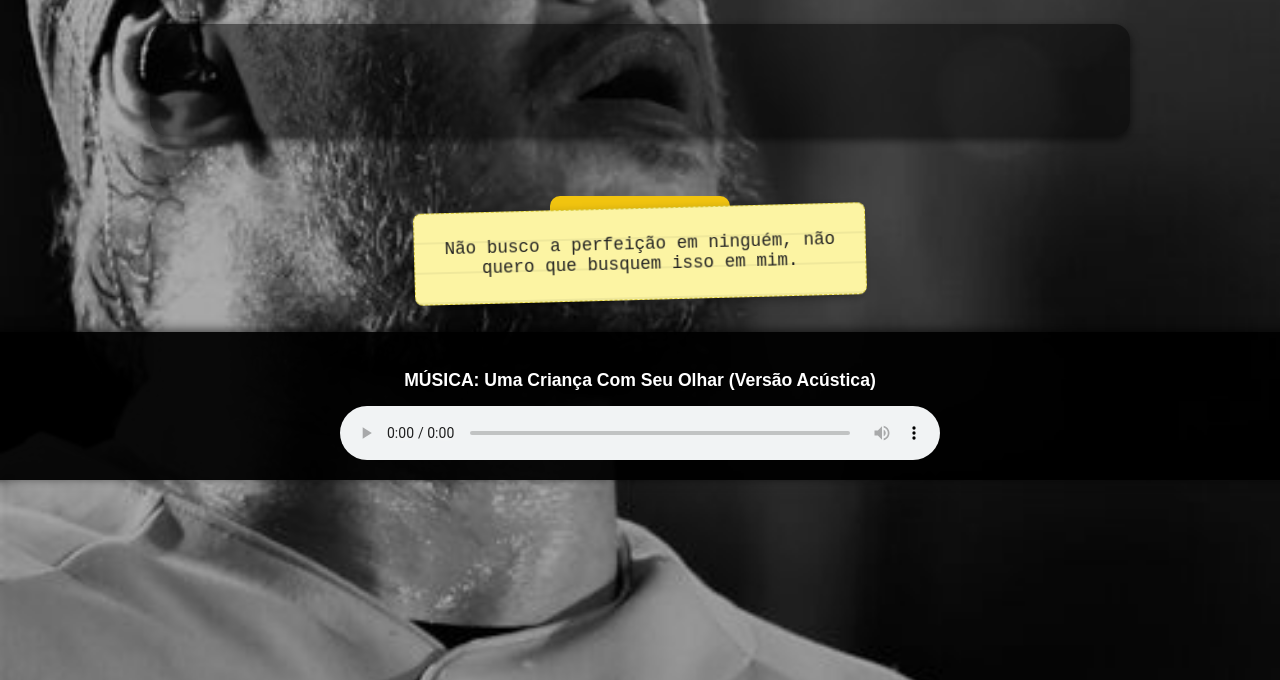
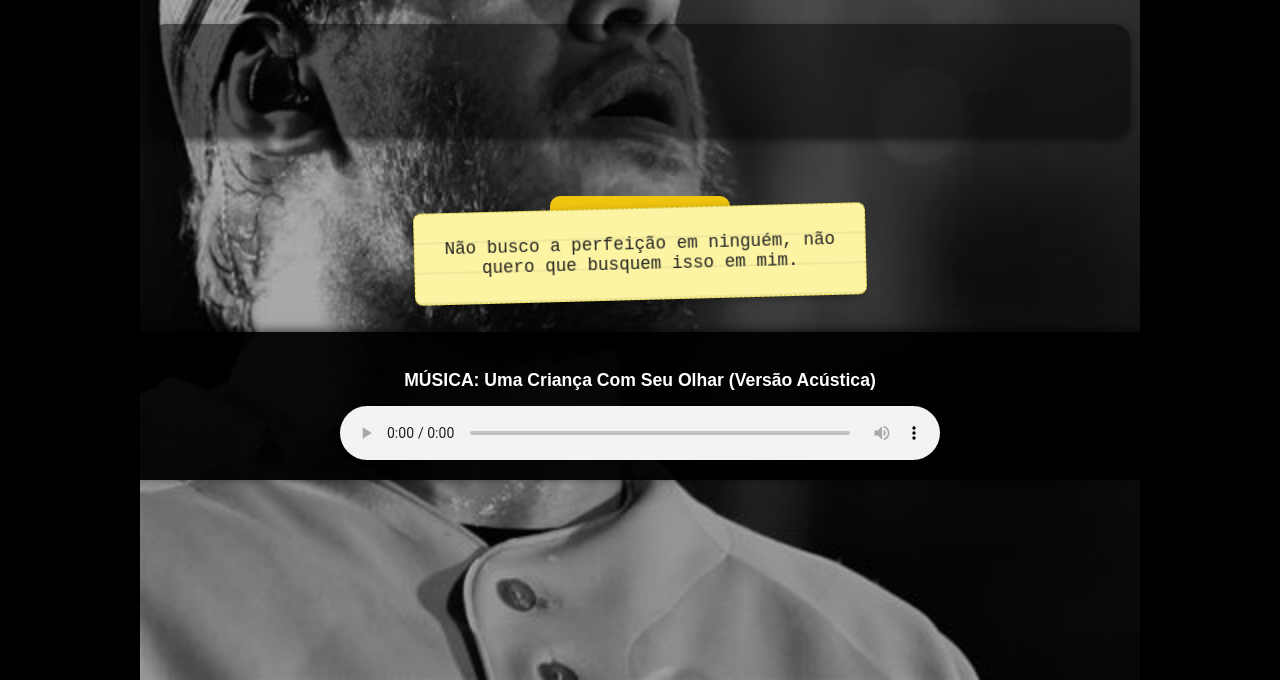
Before and after one commit to charlibriano/Quiz-CBJR, a plain HTML site: page index.html in a window 1280 px wide. Shown: the part 320-1000 px from the top of the page. Drawn offline with Linux system fonts and the light colour scheme.

Commit message:
Update index.html

```diff
--- a/index.html
+++ b/index.html
@@ -58,7 +58,8 @@
             background-color: var(--cor-preto-principal);
             background-repeat: no-repeat;
             background-position: center center;
-            background-size: cover;
+            /* CORREÇÃO APLICADA AQUI: mudado de 'cover' para 'contain' */
+            background-size: contain;
             background-attachment: scroll;
             color: var(--cor-texto-claro);
             text-align: center;
@@ -291,22 +292,6 @@
             display: none; /* Inicia oculto */
             pointer-events: all; /* Garante que ele intercepte os cliques */
         }
-
-        /* Novo estilo para o overlay de desabilitação de cliques durante transições */
-        /* Removido este estilo, pois usaremos .quiz-disabled-overlay via JS/toggle */
-        /*
-        .quiz-disabled-overlay {
-            position: absolute;
-            top: 0;
-            left: 0;
-            width: 100%;
-            height: 100%;
-            z-index: 50;
-            background-color: transparent;
-            cursor: not-allowed;
-        }
-        */
-
 
         /* Responsividade para telas menores */
         @media (max-width: 768px) {
```
